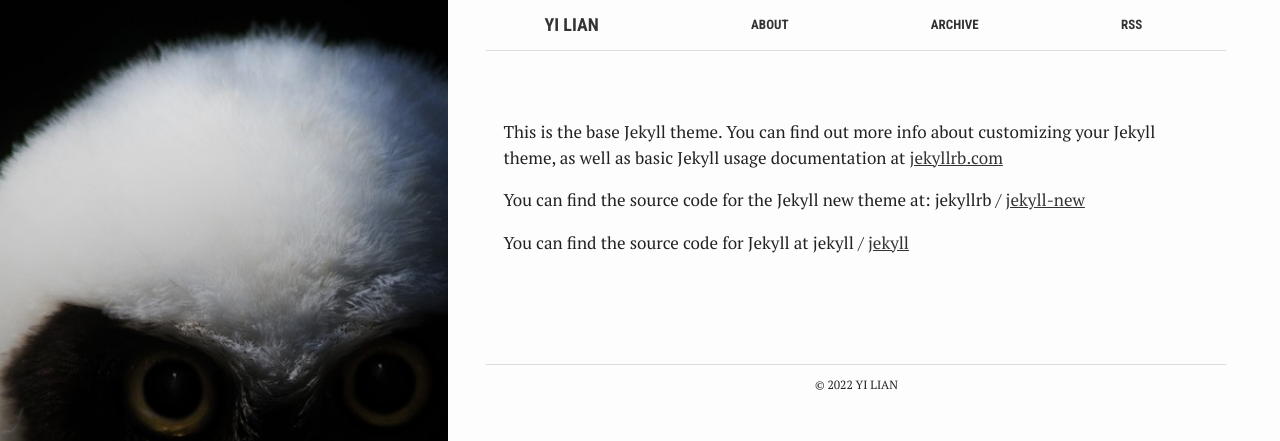
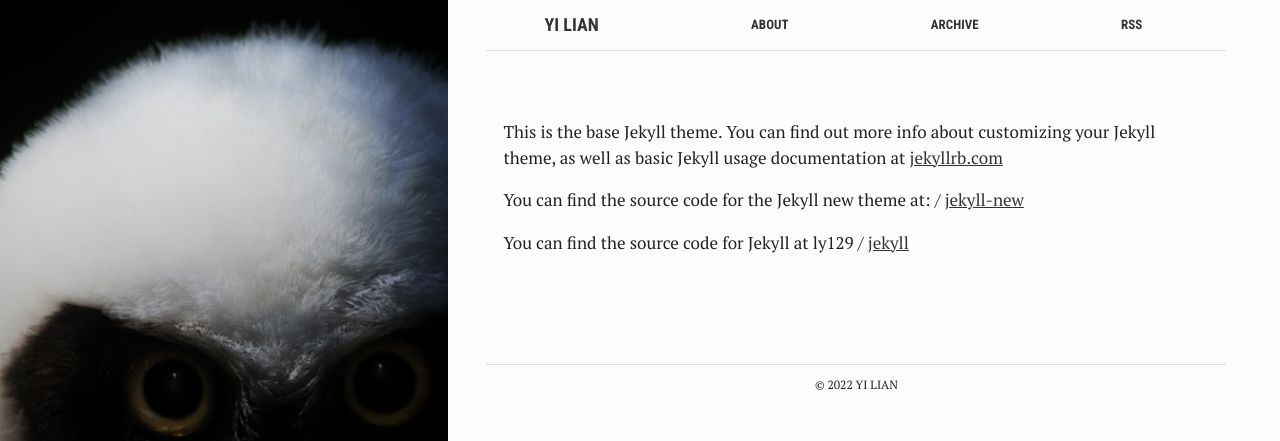
Before and after one commit to ly129/ly129.github.io, a Jekyll site: the page built from about.md, in a window 1280 px wide. Shown: the top 441 px of the page. Built offline with Jekyll 4.4.1, drawn with Linux system fonts in a browser that asks for light colours.

Commit message:
Update _config.yml

```diff
--- a/_config.yml
+++ b/_config.yml
@@ -15,8 +15,8 @@
 baseurl: "" # the subpath of your site, e.g. /blog
 lang: "en"
 url: "http://localhost:4000" # the base hostname & protocol for your site
-twitter_username: jekyllrb
-github_username:  jekyll
+twitter_username:
+github_username:  ly129
 disqus_username:
 
 # Build settings
```
